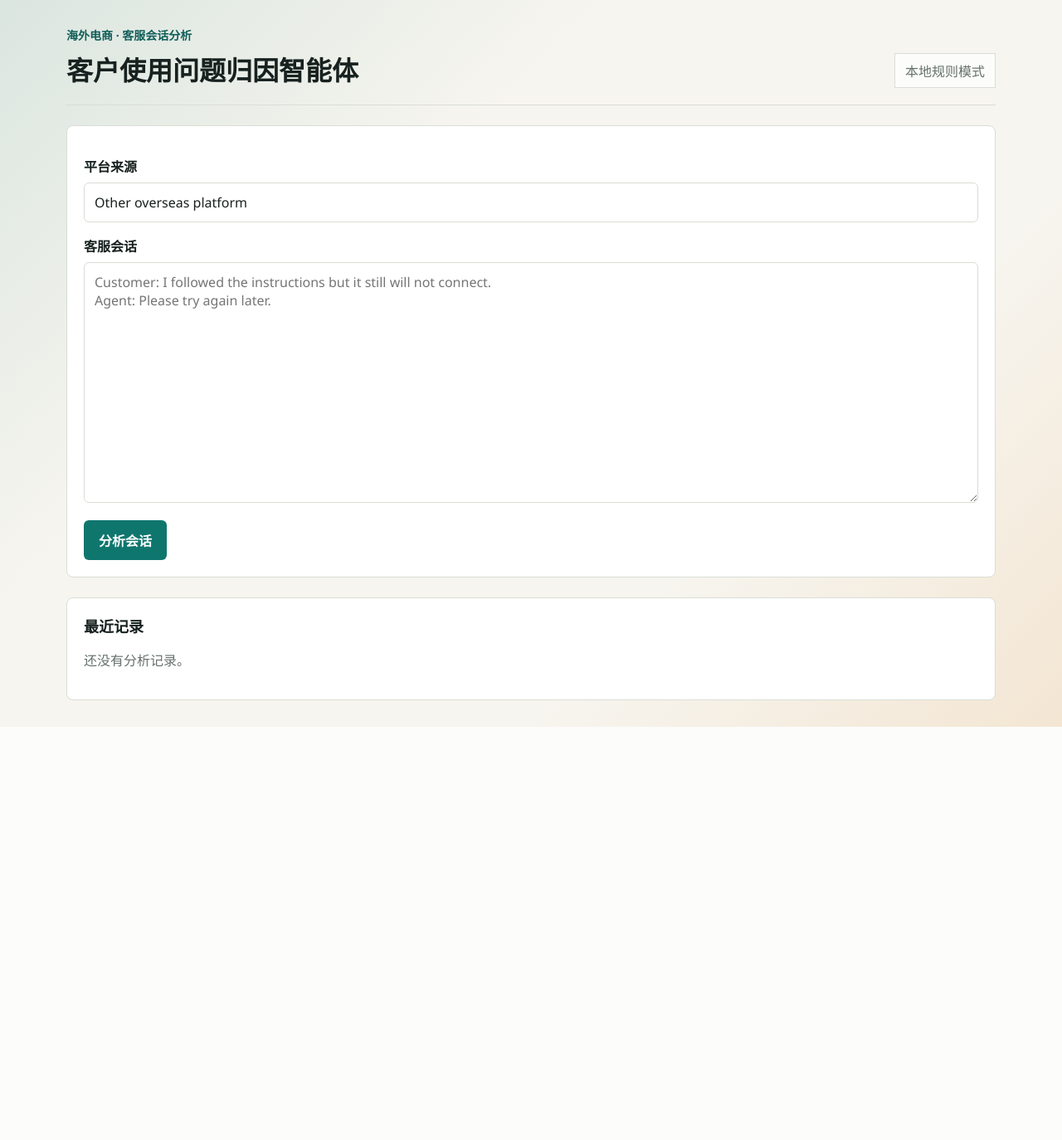
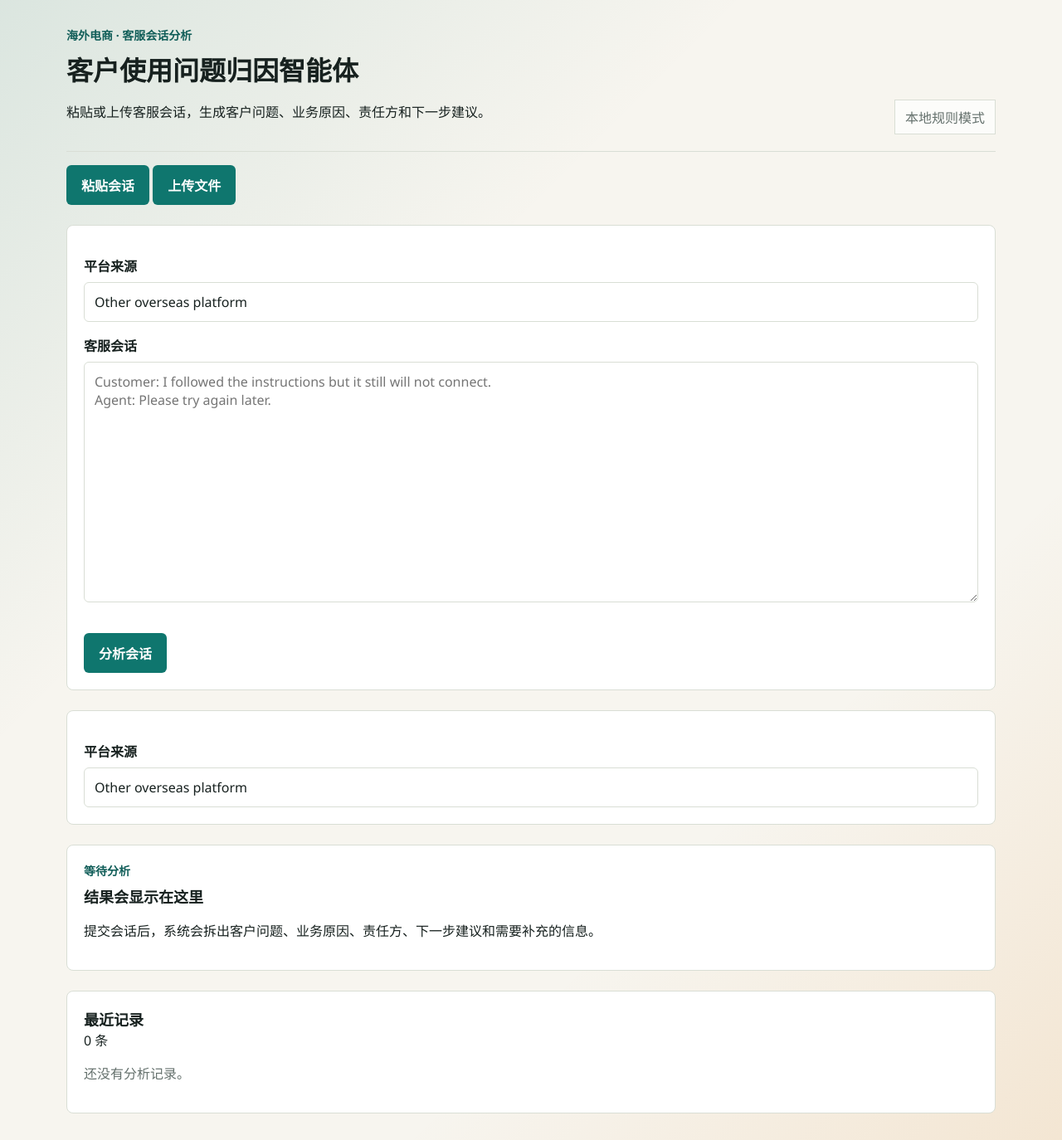
Before and after one commit to ARIUM-hub/AI-Agent-Development, a FastAPI app: page / in a window 1280 px wide. Shown: the whole page at 83% size. Before the commit the page ends 876 px from the top, so only its background shows below. Run offline with FastAPI, Linux system fonts and the light colour scheme.

Commit message:
feat: add workbench UI structure

```diff
--- a/src/customer_issue_agent/templates/index.html
+++ b/src/customer_issue_agent/templates/index.html
@@ -5,6 +5,7 @@
     <meta name="viewport" content="width=device-width, initial-scale=1">
     <title>客户使用问题归因智能体</title>
     <link rel="stylesheet" href="/static/styles.css">
+    <script src="/static/app.js" defer></script>
   </head>
   <body>
     <main class="shell">
@@ -13,32 +14,83 @@
           <div>
             <p class="eyebrow">海外电商 · 客服会话分析</p>
             <h1>客户使用问题归因智能体</h1>
+            <p class="subtitle">粘贴或上传客服会话，生成客户问题、业务原因、责任方和下一步建议。</p>
           </div>
           <span class="status">本地规则模式</span>
         </header>
 
-        <form class="panel" method="post" action="/api/analyze">
-          <label for="platform">平台来源</label>
-          <input id="platform" name="platform" value="Other overseas platform">
+        <section class="workspace-grid">
+          <div class="input-stack">
+            <div class="tabs" role="tablist" aria-label="输入方式">
+              <button class="tab is-active" type="button" role="tab" aria-selected="true" aria-controls="paste-panel" data-tab-target="paste-panel">粘贴会话</button>
+              <button class="tab" type="button" role="tab" aria-selected="false" aria-controls="upload-panel" data-tab-target="upload-panel">上传文件</button>
+            </div>
 
+            <form id="paste-form" class="panel input-panel" method="post" action="/api/analyze" data-endpoint="/api/analyze">
+              <div class="field">
+                <label for="paste-platform">平台来源</label>
+                <input id="paste-platform" name="platform" value="Other overseas platform">
+              </div>
+
+              <div id="paste-panel" class="tab-panel" role="tabpanel">
+                <div class="field">
                   <label for="conversation_text">客服会话</label>
                   <textarea id="conversation_text" name="conversation_text" rows="12" placeholder="Customer: I followed the instructions but it still will not connect.&#10;Agent: Please try again later."></textarea>
-
-          <button type="submit">分析会话</button>
+                </div>
+                <p id="paste-error" class="form-message" role="alert" aria-live="polite"></p>
+                <button class="primary-action" type="submit" data-loading-label="分析中...">分析会话</button>
+              </div>
             </form>
 
+            <form id="upload-form" class="panel input-panel is-hidden" method="post" action="/api/analyze-file" enctype="multipart/form-data" data-endpoint="/api/analyze-file">
+              <div class="field">
+                <label for="upload-platform">平台来源</label>
+                <input id="upload-platform" name="platform" value="Other overseas platform">
+              </div>
+
+              <div id="upload-panel" class="tab-panel" role="tabpanel" hidden>
+                <div class="field">
+                  <label for="conversation-file">客服会话文件</label>
+                  <input id="conversation-file" name="file" type="file" accept=".txt,.log,.csv,.xlsx,.xlsm">
+                  <p class="helper">支持 txt、log、csv、xlsx、xlsm。</p>
+                </div>
+                <p id="upload-error" class="form-message" role="alert" aria-live="polite"></p>
+                <button class="primary-action" type="submit" data-loading-label="上传分析中...">上传并分析</button>
+              </div>
+            </form>
+          </div>
+
+          <section id="analysis-result" class="panel result-panel" aria-live="polite">
+            <div class="result-empty">
+              <p class="eyebrow">等待分析</p>
+              <h2>结果会显示在这里</h2>
+              <p>提交会话后，系统会拆出客户问题、业务原因、责任方、下一步建议和需要补充的信息。</p>
+            </div>
+          </section>
+        </section>
+
         <section class="history" aria-label="最近分析记录">
+          <div class="section-heading">
             <h2>最近记录</h2>
+            <span>{{ records|length }} 条</span>
+          </div>
+          <div id="recent-records" class="record-list">
             {% if records %}
               {% for record in records|reverse %}
-              <article class="record">
+                <article class="record" data-record-id="{{ record.id }}">
+                  <div class="record-meta">
                     <strong>{{ record.analysis.request.platform }}</strong>
+                    <span>{{ record.analysis.attribution.issue_category }}</span>
+                    <span>{{ record.analysis.attribution.primary_responsibility }}</span>
+                    <span>{{ record.analysis.attribution.evidence_strength }}</span>
+                  </div>
                   <p>{{ record.analysis.report }}</p>
                 </article>
               {% endfor %}
             {% else %}
               <p class="empty">还没有分析记录。</p>
             {% endif %}
+          </div>
         </section>
       </section>
     </main>
```
Also changed, not shown: tests/test_app.py (+18 -0 lines). Lines whose indentation alone changed are shown as unchanged.
